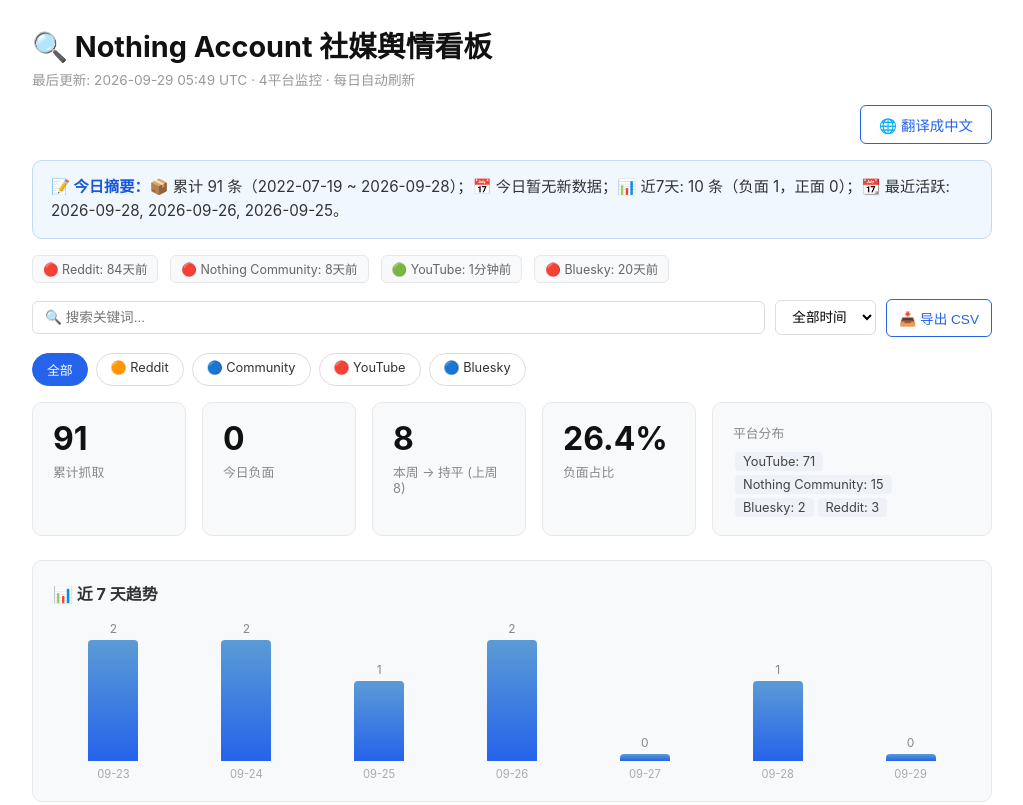
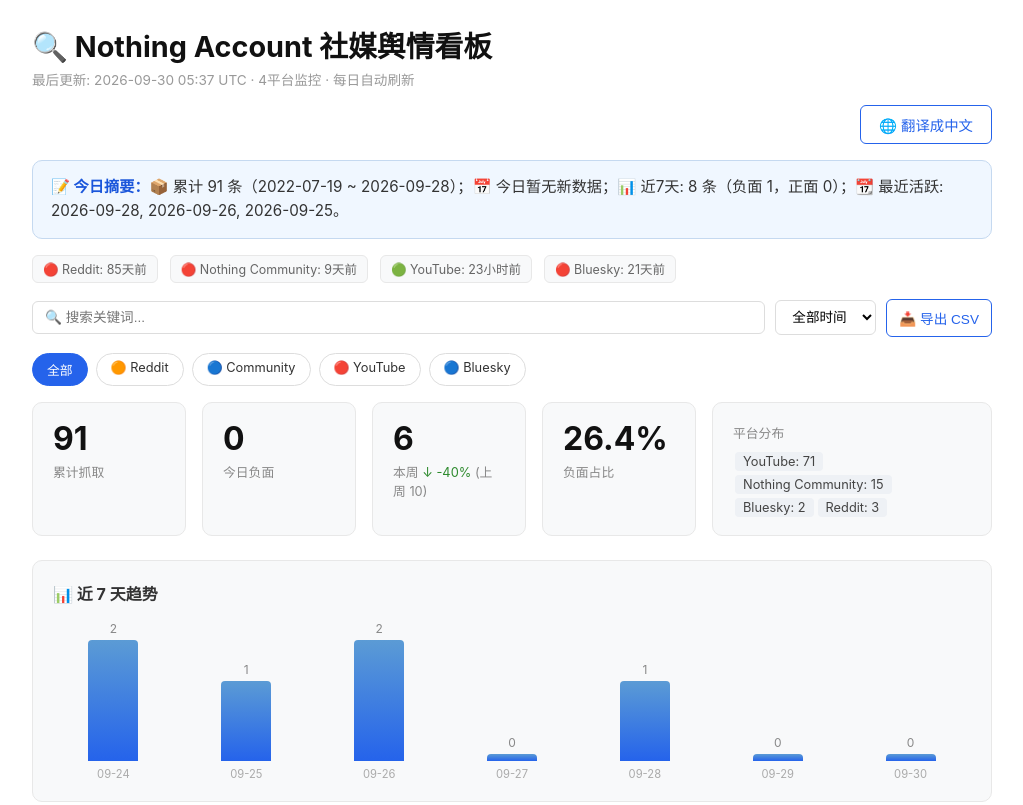
Before and after one commit to janeyan-a11y/nothing-account-monitor, a plain HTML site: page index.html in a window 1280 px wide. Shown: the top 805 px of the page, without its empty margins (128-1151 px from the left). Drawn offline with Linux system fonts and the light colour scheme.

Commit message:
Auto: daily social monitor update [skip ci] c012cb877fee324196643de6a96d2390465f7e0f

```diff
--- a/index.html
+++ b/index.html
@@ -74,10 +74,10 @@
 <body>
 <div class="container">
 <h1>🔍 Nothing Account 社媒舆情看板</h1>
-<div class="subtitle">最后更新: 2026-09-29 05:49 UTC · 4平台监控 · 每日自动刷新</div>
+<div class="subtitle">最后更新: 2026-09-30 05:37 UTC · 4平台监控 · 每日自动刷新</div>
 <div class="translate-bar"><button class="btn-translate" id="btnTranslate" onclick="toggleTranslate()">🌐 翻译成中文</button></div>
-<div class="daily-summary"><strong>📝 今日摘要：</strong>📦 累计 91 条（2022-07-19 ~ 2026-09-28）；📅 今日暂无新数据；📊 近7天: 10 条（负面 1，正面 0）；📆 最近活跃: 2026-09-28, 2026-09-26, 2026-09-25。</div>
-<div class="status-bar"><span class="status-chip">🔴 Reddit: 84天前</span><span class="status-chip">🔴 Nothing Community: 8天前</span><span class="status-chip">🟢 YouTube: 1分钟前</span><span class="status-chip">🔴 Bluesky: 20天前</span></div>
+<div class="daily-summary"><strong>📝 今日摘要：</strong>📦 累计 91 条（2022-07-19 ~ 2026-09-28）；📅 今日暂无新数据；📊 近7天: 8 条（负面 1，正面 0）；📆 最近活跃: 2026-09-28, 2026-09-26, 2026-09-25。</div>
+<div class="status-bar"><span class="status-chip">🔴 Reddit: 85天前</span><span class="status-chip">🔴 Nothing Community: 9天前</span><span class="status-chip">🟢 YouTube: 23小时前</span><span class="status-chip">🔴 Bluesky: 21天前</span></div>
 <div class="toolbar">
   <input type="text" id="searchInput" placeholder="🔍 搜索关键词..." oninput="applyFilters()">
   <select id="timeFilter" onchange="applyFilters()"><option value="all">全部时间</option><option value="7">近 7 天</option><option value="30">近 30 天</option><option value="1">今天</option></select>
@@ -94,11 +94,11 @@
 <div class="stats-grid">
   <div class="stat-card"><div class="number">91</div><div class="label">累计抓取</div></div>
   <div class="stat-card"><div class="number">0</div><div class="label">今日负面</div></div>
-  <div class="stat-card"><div class="number">8</div><div class="label">本周 <span class="">→ 持平</span> (上周 8)</div></div>
+  <div class="stat-card"><div class="number">6</div><div class="label">本周 <span class="trend-down">↓ -40%</span> (上周 10)</div></div>
   <div class="stat-card"><div class="number" style="color:#111">26.4%</div><div class="label">负面占比</div></div>
   <div class="stat-card" style="flex:2;min-width:280px;"><div class="label" style="margin-top:4px;">平台分布</div><div style="margin-top:8px;"><span class="stat-chip pfilter" data-p="YouTube" onclick="filterPlatform('YouTube')">YouTube: 71</span><span class="stat-chip pfilter" data-p="Nothing Community" onclick="filterPlatform('Nothing Community')">Nothing Community: 15</span><span class="stat-chip pfilter" data-p="Bluesky" onclick="filterPlatform('Bluesky')">Bluesky: 2</span><span class="stat-chip pfilter" data-p="Reddit" onclick="filterPlatform('Reddit')">Reddit: 3</span></div></div>
 </div>
-<div class="trend-section"><h3>📊 近 7 天趋势</h3><div class="bar-chart"><div class="bar-col"><div class="bar-value">2</div><div class="bar-fill" style="height:100%"></div><div class="bar-label">09-23</div></div><div class="bar-col"><div class="bar-value">2</div><div class="bar-fill" style="height:100%"></div><div class="bar-label">09-24</div></div><div class="bar-col"><div class="bar-value">1</div><div class="bar-fill" style="height:50%"></div><div class="bar-label">09-25</div></div><div class="bar-col"><div class="bar-value">2</div><div class="bar-fill" style="height:100%"></div><div class="bar-label">09-26</div></div><div class="bar-col"><div class="bar-value">0</div><div class="bar-fill" style="height:4%"></div><div class="bar-label">09-27</div></div><div class="bar-col"><div class="bar-value">1</div><div class="bar-fill" style="height:50%"></div><div class="bar-label">09-28</div></div><div class="bar-col"><div class="bar-value">0</div><div class="bar-fill" style="height:4%"></div><div class="bar-label">09-29</div></div></div></div>
+<div class="trend-section"><h3>📊 近 7 天趋势</h3><div class="bar-chart"><div class="bar-col"><div class="bar-value">2</div><div class="bar-fill" style="height:100%"></div><div class="bar-label">09-24</div></div><div class="bar-col"><div class="bar-value">1</div><div class="bar-fill" style="height:50%"></div><div class="bar-label">09-25</div></div><div class="bar-col"><div class="bar-value">2</div><div class="bar-fill" style="height:100%"></div><div class="bar-label">09-26</div></div><div class="bar-col"><div class="bar-value">0</div><div class="bar-fill" style="height:4%"></div><div class="bar-label">09-27</div></div><div class="bar-col"><div class="bar-value">1</div><div class="bar-fill" style="height:50%"></div><div class="bar-label">09-28</div></div><div class="bar-col"><div class="bar-value">0</div><div class="bar-fill" style="height:4%"></div><div class="bar-label">09-29</div></div><div class="bar-col"><div class="bar-value">0</div><div class="bar-fill" style="height:4%"></div><div class="bar-label">09-30</div></div></div></div>
 <div class="mentions-section">
   <h3>📋 最新提及 (<span id="mentionCount">91</span> 条)</h3>
   <div class="mention-card" data-platform="YouTube" data-sentiment="neutral" data-date="2026-09-28" data-tags="#FRP">
```
